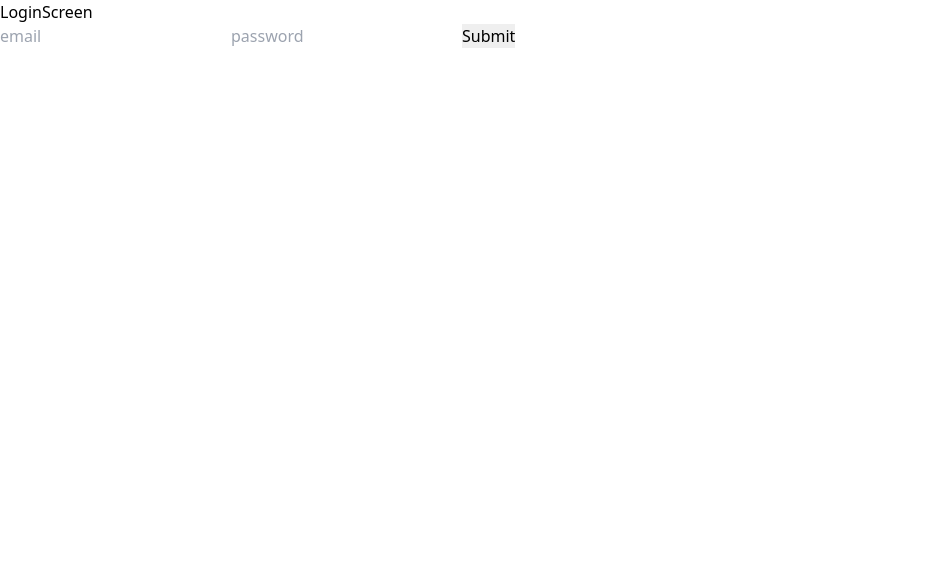
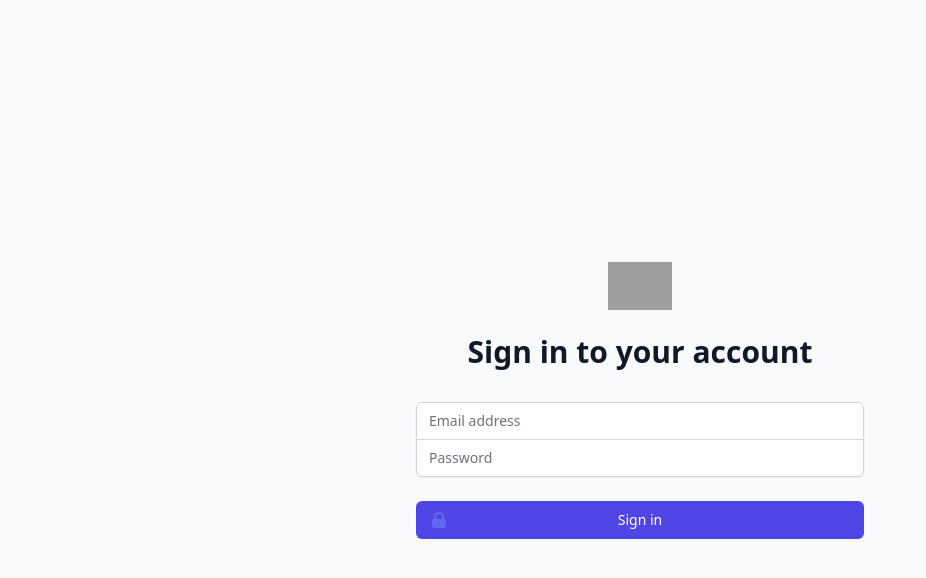
Before and after one commit to AsadSaleh/performance_review_web, a React (Create React App) app: page /login in a window 1280 px wide. Shown: the top 578 px of the page, without its empty margins (0-926 px from the left). Built offline with nearby package versions, Linux system fonts and the light colour scheme; grey boxes are pictures that could not be loaded.

Commit message:
feat: style LoginScreen

```diff
--- a/src/module/login/LoginScreen.tsx
+++ b/src/module/login/LoginScreen.tsx
@@ -1,9 +1,10 @@
+import { LockClosedIcon } from "@heroicons/react/solid";
 import React from "react";
 import { useForm } from "react-hook-form";
 import { Redirect } from "react-router-dom";
+import { toast } from "react-toastify";
 import * as authRepo from "../../repositories/authRepository";
 import { useAuth } from "../../store/auth";
-import { toast } from "react-toastify";
 
 export type LoginFormValues = {
   email: string;
@@ -23,9 +24,15 @@
       });
     } catch (error) {
       console.log(error);
-      toast("Error", {
-        type: "error",
-      });
+      toast(
+        <div>
+          <div>Invalid Email</div>
+          <div className="text-sm">Please Check if your email is correct.</div>
+        </div>,
+        {
+          type: "error",
+        }
+      );
     }
   }
 
@@ -34,20 +41,71 @@
   }
 
   return (
-    <div>
-      <h1>LoginScreen</h1>
+    <div className="min-h-screen flex items-center justify-center bg-gray-50 py-12 px-4 sm:px-6 lg:px-8">
+      <div className="max-w-md w-full space-y-8">
+        <div>
+          <img
+            className="mx-auto h-12 w-auto"
+            src="https://i0.wp.com/blog.paypay.ne.jp/wp-content/uploads/2019/03/cropped-logo_512_512.png?ssl=1"
+            alt="Workflow"
+          />
+          <h2 className="mt-6 text-center text-3xl font-extrabold text-gray-900">
+            Sign in to your account
+          </h2>
+        </div>
+        <form className="mt-8 space-y-6" onSubmit={handleSubmit(login)}>
+          <input type="hidden" name="remember" defaultValue="true" />
+          <div className="rounded-md shadow-sm -space-y-px">
+            <div>
+              <label htmlFor="email-address" className="sr-only">
+                Email address
+              </label>
+              <input
+                id="email-address"
+                // name="email"
+                type="email"
+                autoComplete="email"
+                required
+                className="appearance-none rounded-none relative block w-full px-3 py-2 border border-gray-300 placeholder-gray-500 text-gray-900 rounded-t-md focus:outline-none focus:ring-indigo-500 focus:border-indigo-500 focus:z-10 sm:text-sm"
+                placeholder="Email address"
+                {...register("email")}
+                // placeholder="email"
+                // required
+              />
+            </div>
+            <div>
+              <label htmlFor="password" className="sr-only">
+                Password
+              </label>
+              <input
+                id="password"
+                // name="password"
+                type="password"
+                autoComplete="current-password"
+                required
+                className="appearance-none rounded-none relative block w-full px-3 py-2 border border-gray-300 placeholder-gray-500 text-gray-900 rounded-b-md focus:outline-none focus:ring-indigo-500 focus:border-indigo-500 focus:z-10 sm:text-sm"
+                placeholder="Password"
+                {...register("password")}
+              />
+            </div>
+          </div>
 
-      <form onSubmit={handleSubmit(login)}>
-        <input {...register("email")} placeholder="email" required />
-        <input
-          {...register("password")}
-          placeholder="password"
-          required
-          type="password"
-        />
-
-        <input type="submit" />
-      </form>
+          <div>
+            <button
+              type="submit"
+              className="group relative w-full flex justify-center py-2 px-4 border border-transparent text-sm font-medium rounded-md text-white bg-indigo-600 hover:bg-indigo-700 focus:outline-none focus:ring-2 focus:ring-offset-2 focus:ring-indigo-500"
+            >
+              <span className="absolute left-0 inset-y-0 flex items-center pl-3">
+                <LockClosedIcon
+                  className="h-5 w-5 text-indigo-500 group-hover:text-indigo-400"
+                  aria-hidden="true"
+                />
+              </span>
+              Sign in
+            </button>
+          </div>
+        </form>
+      </div>
     </div>
   );
 }
```
